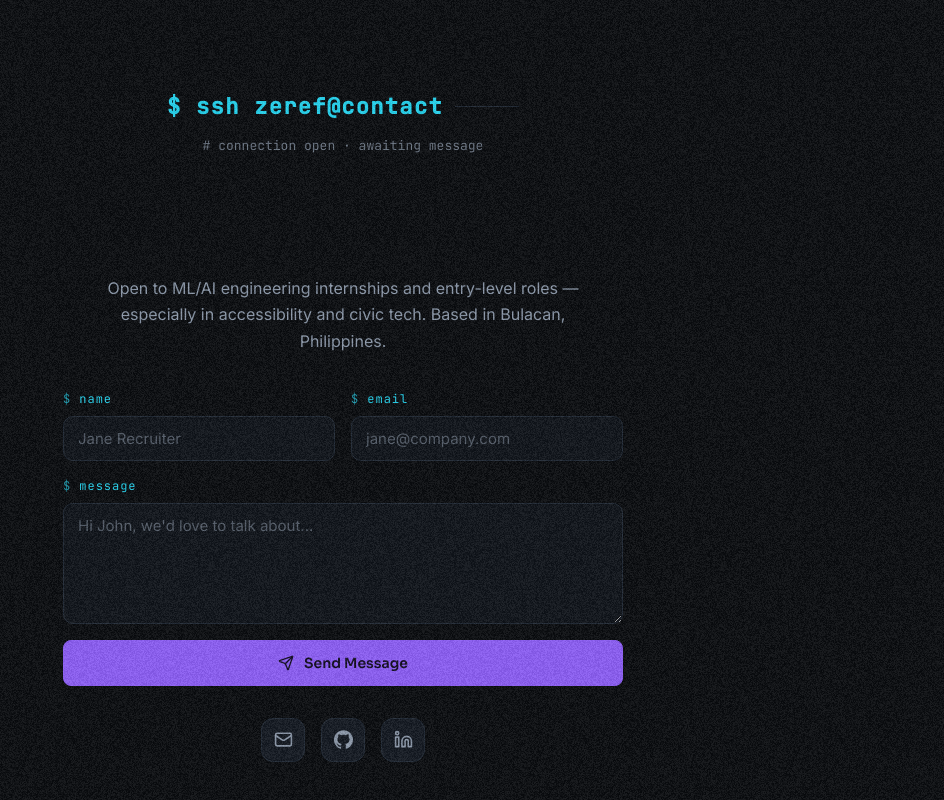
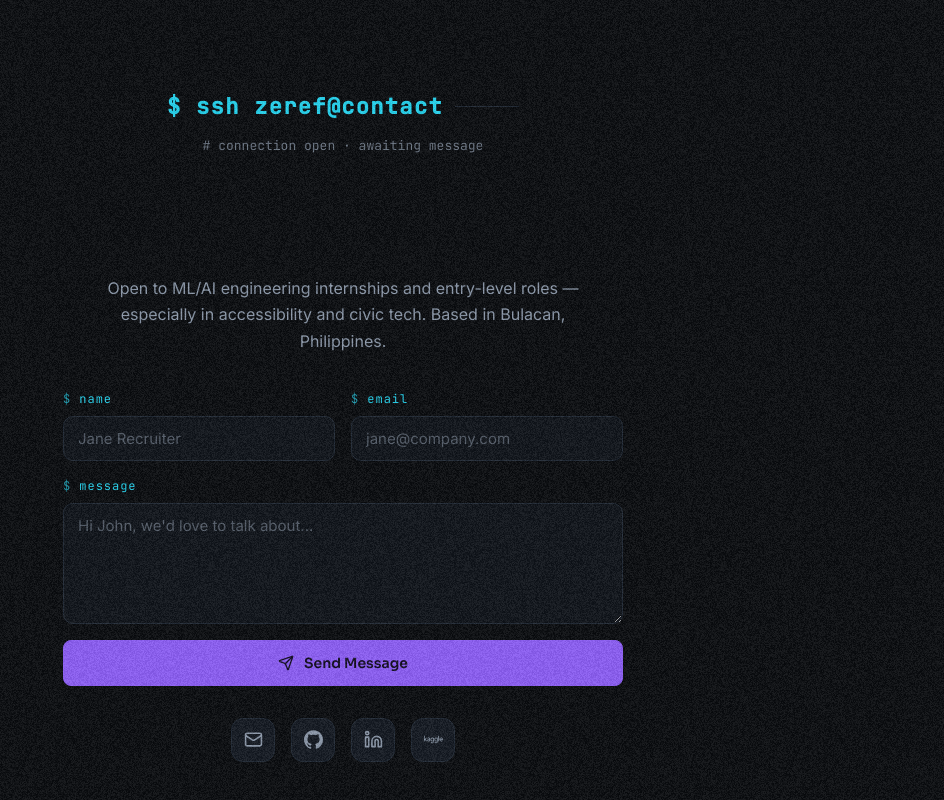
Before and after one commit to Zeref538/portfolio, a React (Vite) app: page / in a window 1280 px wide. Shown: the part 6325-7125 px from the top of the page, without its empty margins (336-1280 px from the left). Built offline with nearby package versions, Linux system fonts and the light colour scheme.

Commit message:
Hero: Get in Touch scrolls to contact section instead of mailto. Contact footer: add Kaggle icon, copy-email button matching nav. Projects: hide overlay scrollbar on hover

```diff
--- a/src/App.jsx
+++ b/src/App.jsx
@@ -303,7 +303,7 @@ export default function App() {
           <p className="tagline">{profile.tagline}</p>
           <div className="hero-actions">
             <Magnet padding={60} magnetStrength={4}>
-              <a href={`mailto:${profile.email}`} className="btn btn-primary">Get in Touch</a>
+              <a href="#contact" className="btn btn-primary">Get in Touch</a>
             </Magnet>
             <a href="/cv.pdf" className="btn btn-ghost btn-cv" download>
               Download CV
@@ -570,14 +570,7 @@ export default function App() {
             </p>
             <ContactForm />
             <div className="contact-links">
-              <a
-                href={`mailto:${profile.email}`}
-                className="contact-icon"
-                aria-label="Email"
-                data-label="Email"
-              >
-                <LuMail />
-              </a>
+              <CopyEmailButton email={profile.email} className="contact-icon" labelIdle="Email" />
               {profile.links.map((l) => (
                 <a
                   key={l.label}
@@ -591,6 +584,16 @@ export default function App() {
                   {l.label === "GitHub" ? <SiGithub /> : <LuLinkedin />}
                 </a>
               ))}
+              <a
+                href="https://www.kaggle.com/johnandreimartinez"
+                target="_blank"
+                rel="noreferrer"
+                className="contact-icon"
+                aria-label="Kaggle"
+                data-label="Kaggle"
+              >
+                <SiKaggle />
+              </a>
             </div>
           </Reveal>
         </section>
--- a/src/index.css
+++ b/src/index.css
@@ -907,7 +907,12 @@ button.nav-icon {
   transform: none;
 }
 
-.pj3-overlay { overflow-y: auto; }
+.pj3-overlay {
+  overflow-y: auto;
+  scrollbar-width: none; /* firefox */
+  -ms-overflow-style: none; /* legacy edge */
+}
+.pj3-overlay::-webkit-scrollbar { display: none; } /* chrome/safari */
 .pj3-overlay h3 { font-size: 17px; }
 
 .pj3-meta {
```
